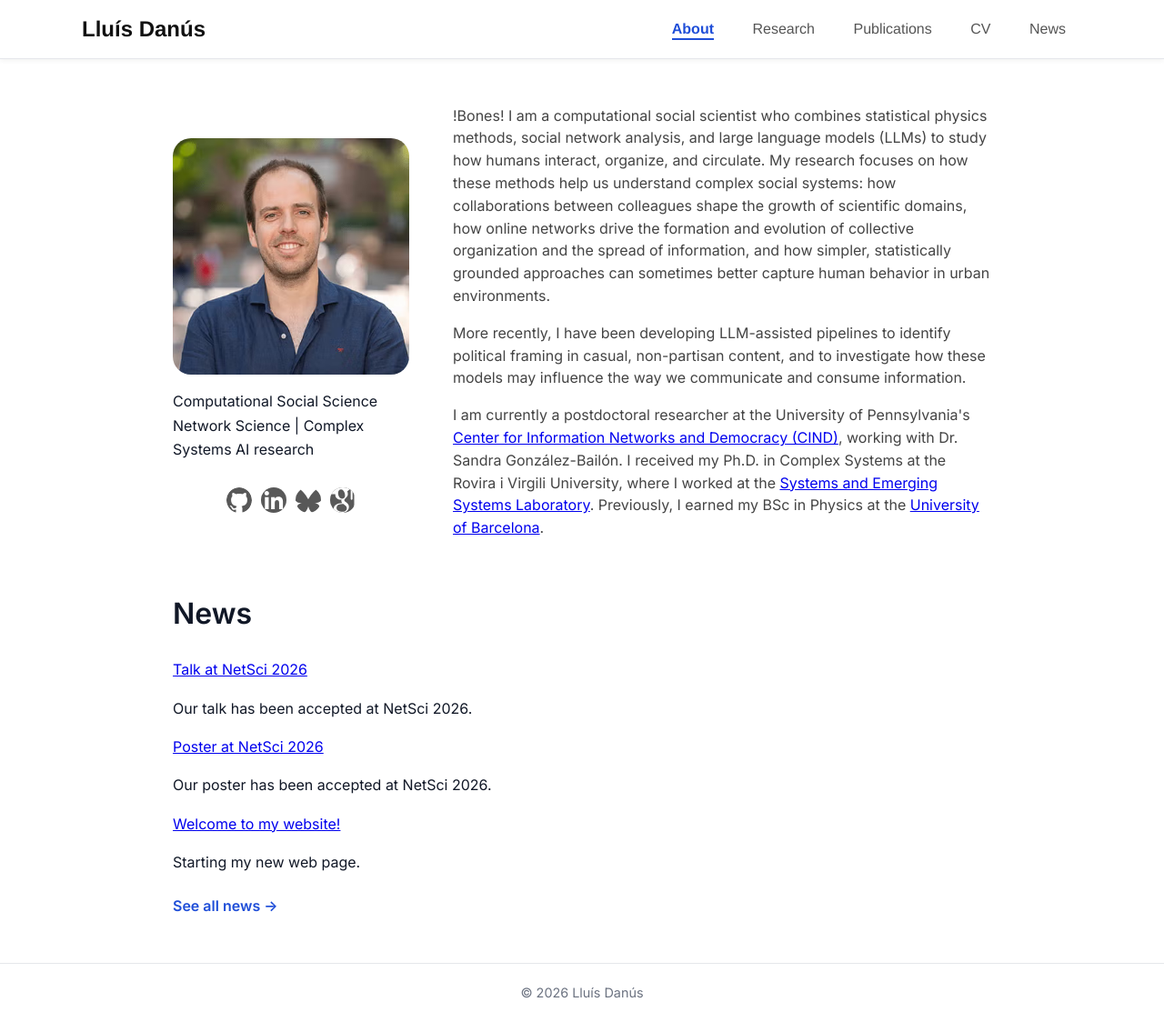
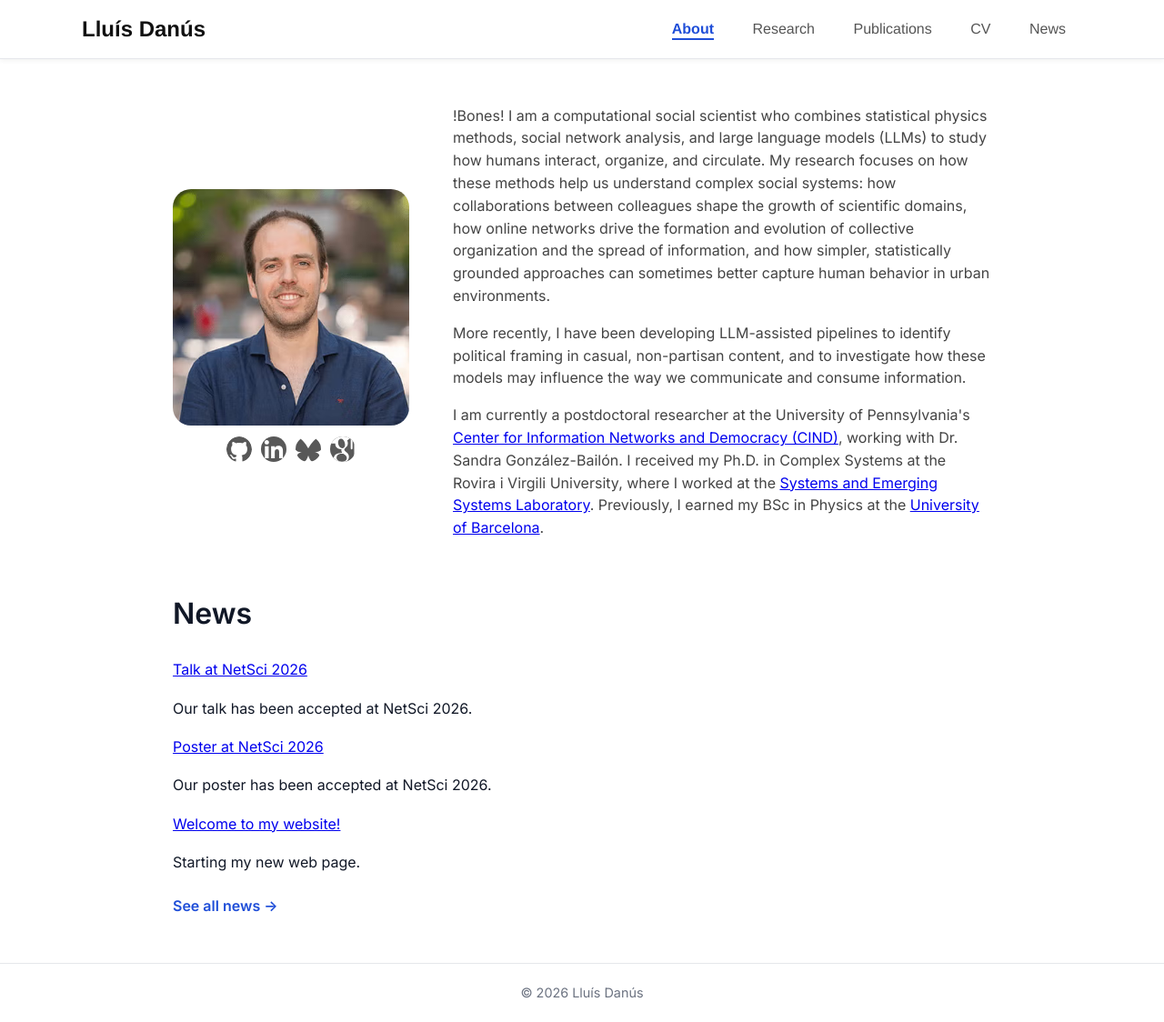
Before and after one commit to lluisdanus/lluisdanus.github.io, a Jekyll site: the page built from index.md, in a window 1280 px wide and 1124 px high. Shown: the whole window at 91% size. Built offline with Jekyll 4.4.1, drawn with Linux system fonts in a browser that asks for light colours.

```diff
--- a/index.md
+++ b/index.md
@@ -9,11 +9,6 @@
   <!-- Profile Photo -->
   <div class="about-photo">
     <img src="{{ '/assets/profile_picture.png' | relative_url }}" alt="Lluís Danús">
-    <p>
-    Computational Social Science
-    Network Science | Complex Systems
-    AI research
-    </p>
     <!-- Social Links -->
     <div class="social-links">
       <a href="https://github.com/lluisdanus" target="_blank" title="GitHub">
```
